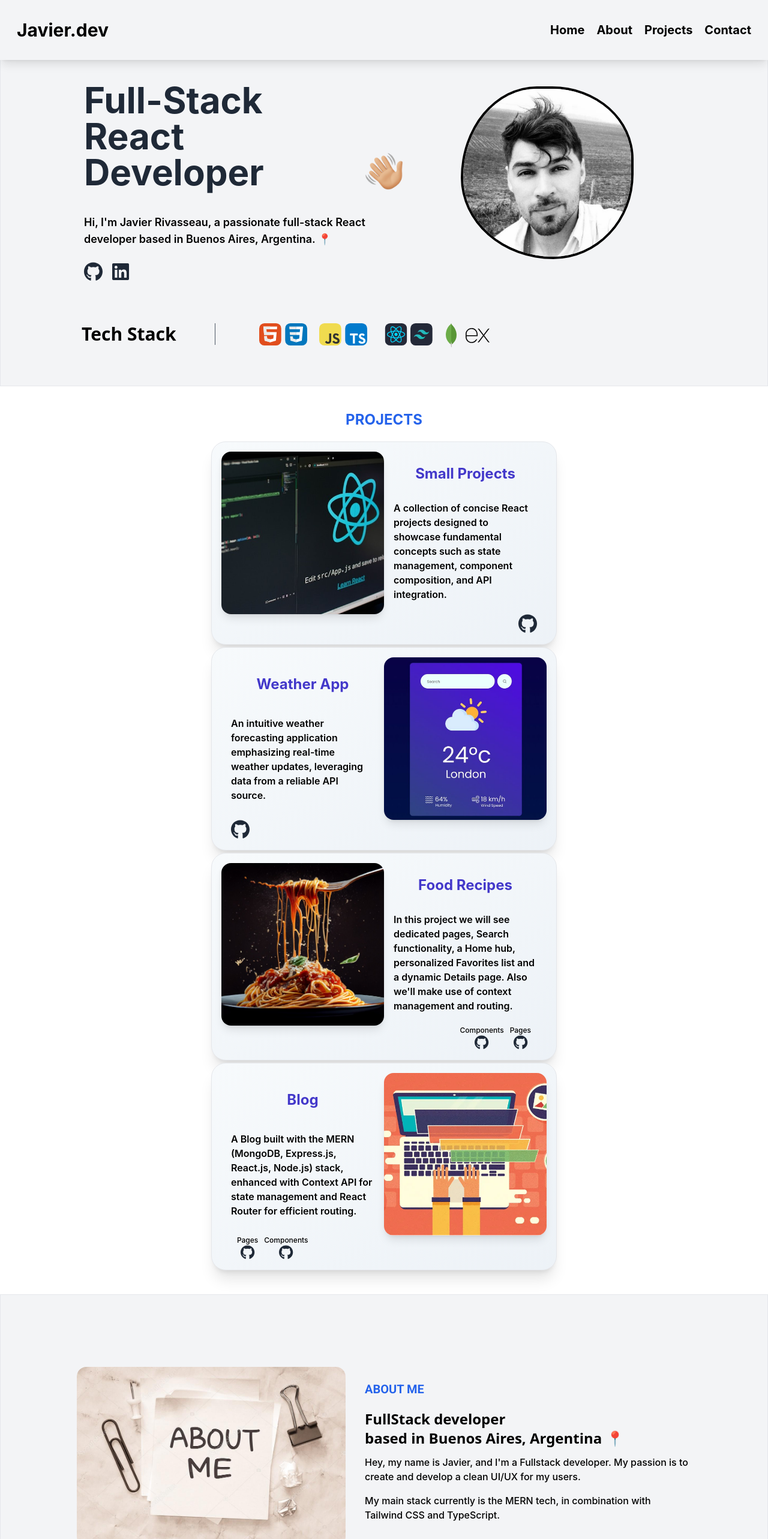
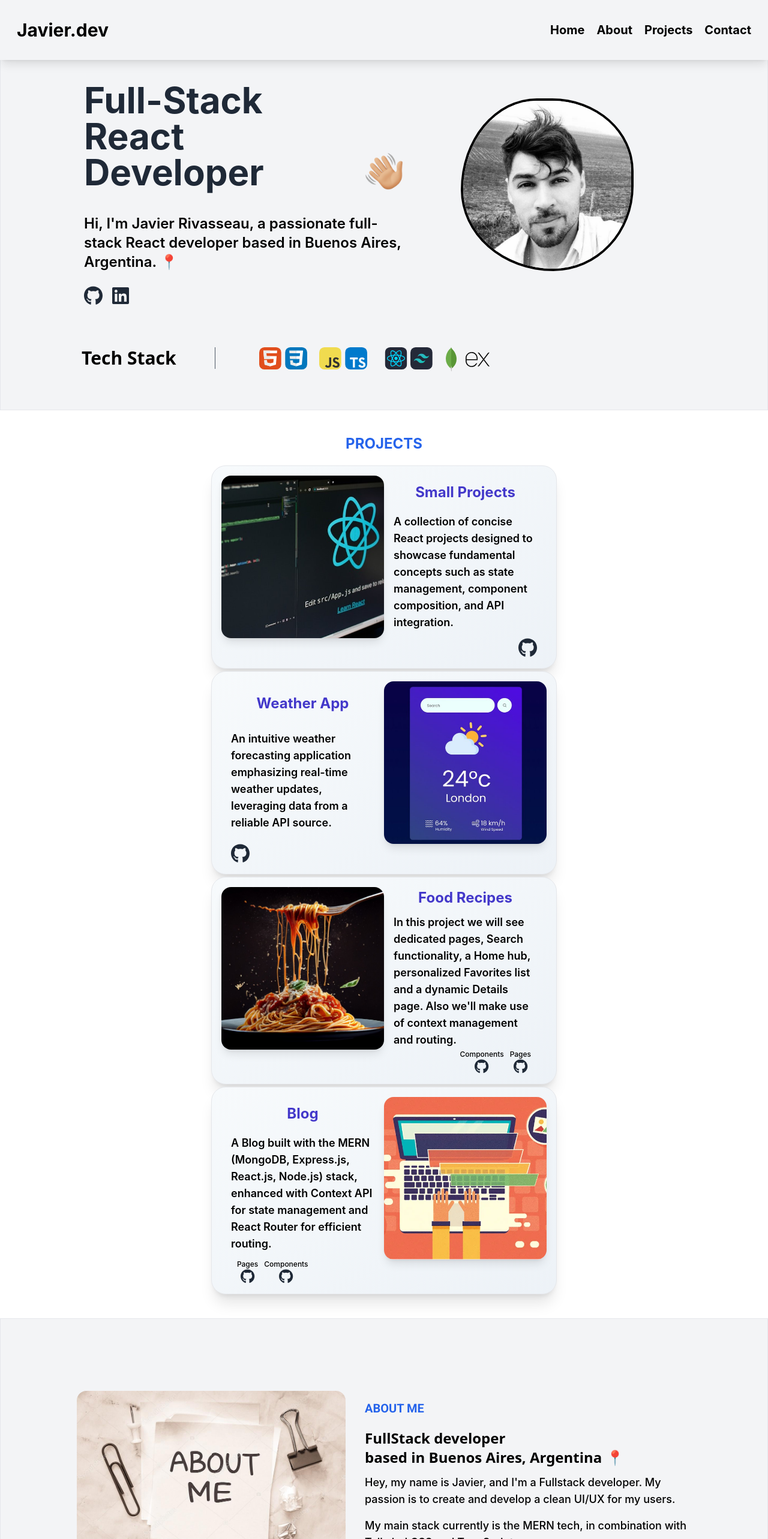
Before and after one commit to Javier-Rivasseau/front-end-react-portfolio, a React (Create React App) app: page / in a window 1280 px wide. Shown: the top 2566 px of the page at 60% size. Built offline with nearby package versions, Linux system fonts and the light colour scheme.

Commit message:
Second responsive fix

```diff
--- a/public/index.html
+++ b/public/index.html
@@ -3,7 +3,7 @@
   <head>
     <meta charset="utf-8" />
     <link rel="icon" href="%PUBLIC_URL%/favicon.ico" />
-    <meta name="viewport" content="width=device-width, initial-scale=0.6" />
+    <meta name="viewport" content="width=device-width, initial-scale=0.8" />
     <meta name="theme-color" content="#000000" />
     <meta
       name="description"
--- a/src/components/about/index.tsx
+++ b/src/components/about/index.tsx
@@ -18,14 +18,14 @@ const AboutMe = () => {
           <h2 className="text-3xl md:text-2xl font-bold font-sans">
             FullStack developer
           </h2>
-          <h2 className="text-3xl md:text-2xl font-bold font-sans pb-2 md:pb-3">
+          <h2 className="text-3xl md:text-2xl font-bold font-sans mb-4 md:mb-3">
             based in Buenos Aires, Argentina 📍
           </h2>
-          <p className="mb-4 md:mb-4 font-medium">
+          <p className="mb-4 md:mb-4 font-medium text-lg text-left">
             Hey, my name is Javier, and I'm a Fullstack developer. My passion is
             to create and develop a clean UI/UX for my users.
           </p>
-          <p className="mb-4 md:mb-4 font-medium ">
+          <p className="mb-4 md:mb-4 font-medium text-lg text-left">
             My main stack currently is the MERN tech, in combination with
             Tailwind CSS and TypeScript.
           </p>
--- a/src/components/hero/index.tsx
+++ b/src/components/hero/index.tsx
@@ -31,7 +31,7 @@ const Hero: React.FC<HeroProps> = ({ title, presentation }) => {
               />
             </h1>
           </div>
-          <p className="text-lg font-semibold">{presentation}</p>
+          <p className="text-2xl font-semibold ">{presentation}</p>
           <div className="flex justify-left mt-6">
             <a
               href={"https://github.com/Javier-Rivasseau"}
--- a/src/components/project-card/index.tsx
+++ b/src/components/project-card/index.tsx
@@ -44,9 +44,9 @@ const ProjectCard: React.FC<ProjectCardProps> = ({
             alt={title}
           />
           {/* Contenedor del texto */}
-          <div className="flex flex-col justify-evenly px-4 flex-grow">
+          <div className="flex flex-col justify-evenly px-3 md:px-4 flex-grow">
             <h2 className="font-bold text-2xl mb-2 text-indigo-700">{title}</h2>
-            <p className="text-black-600 text-md font-semibold  text-left">
+            <p className="text-black text-lg font-semibold  text-left">
               {description}
             </p>
           </div>
```
